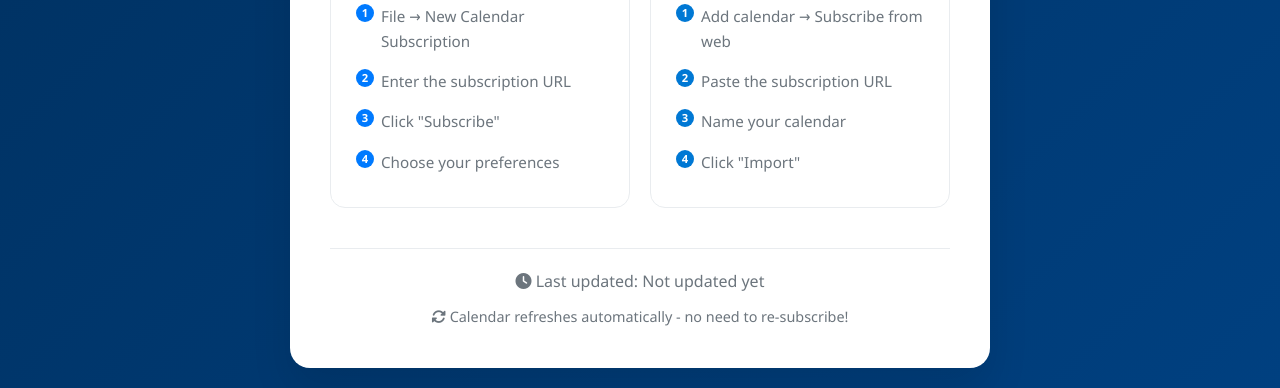
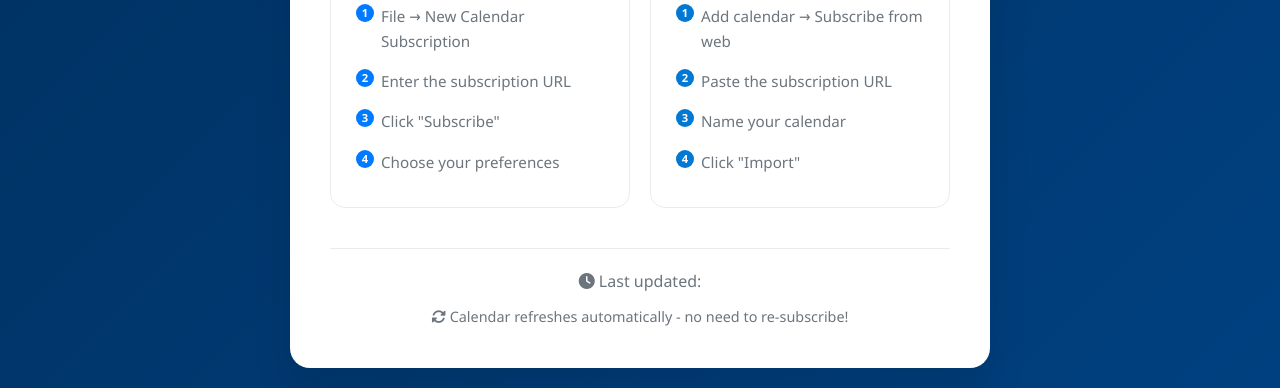
Before and after one commit to songdo-technology/songdo-technology.github.io, a plain HTML site: page index.html in a window 1280 px wide. Shown: the part 1039-1427 px from the top of the page. Drawn offline with Linux system fonts and the light colour scheme.

Commit message:
Update index.html
The Last Updated: time is now based on the timestamp when the data is pushed

```diff
--- a/index.html
+++ b/index.html
@@ -377,12 +377,6 @@
     </div>
 
     <script>
-        document.addEventListener('DOMContentLoaded', function() {
-            const actualUrl = 'https://songdo-technology.github.io/8-day-rotation.ics';
-            document.getElementById('calendarUrl').textContent = actualUrl;
-            document.getElementById('lastUpdated').textContent = 'Not updated yet';
-        });
-
         function copyUrl() {
             const urlText = document.getElementById('calendarUrl').textContent;
             navigator.clipboard.writeText(urlText).then(function() {
```
